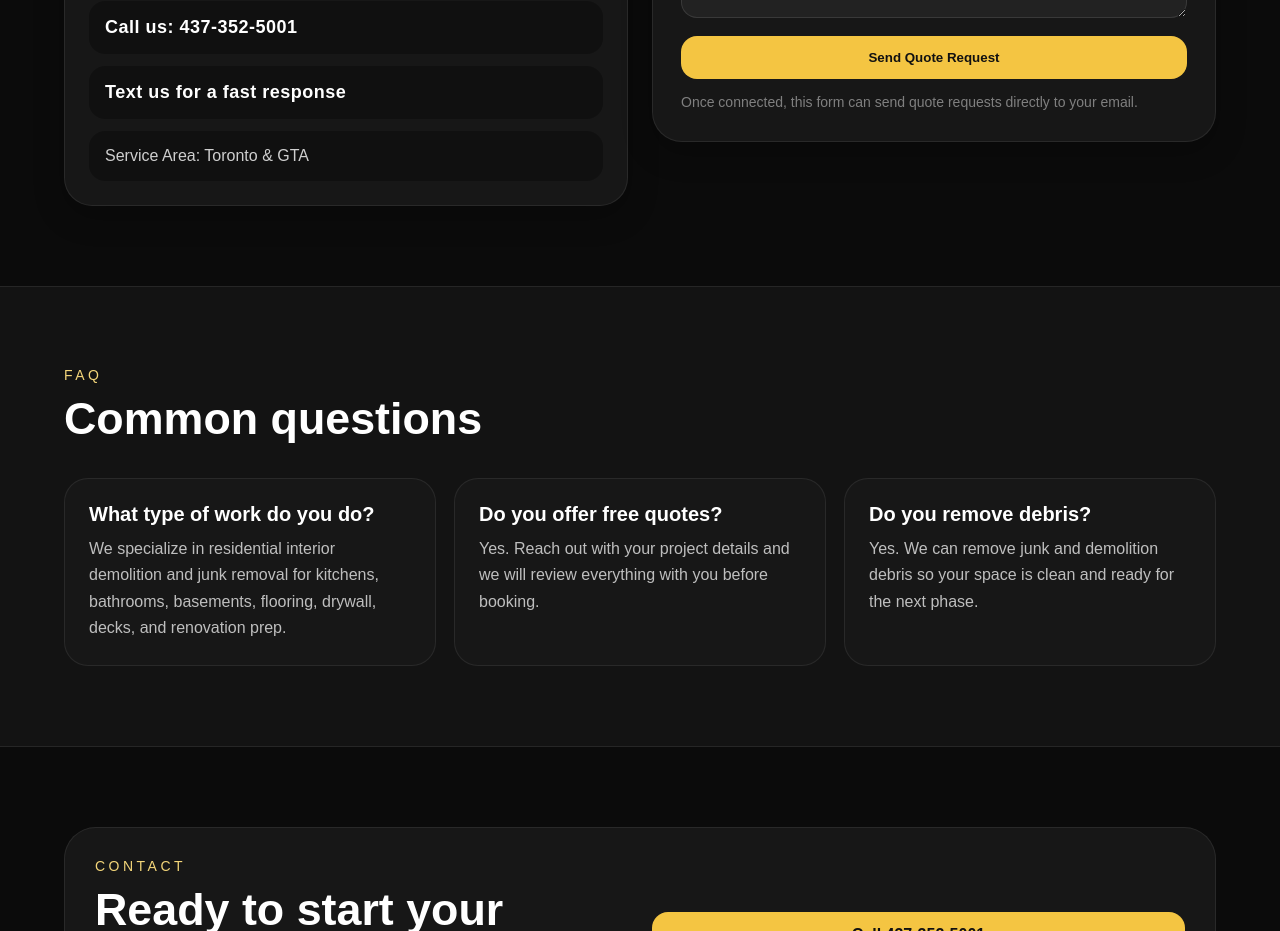
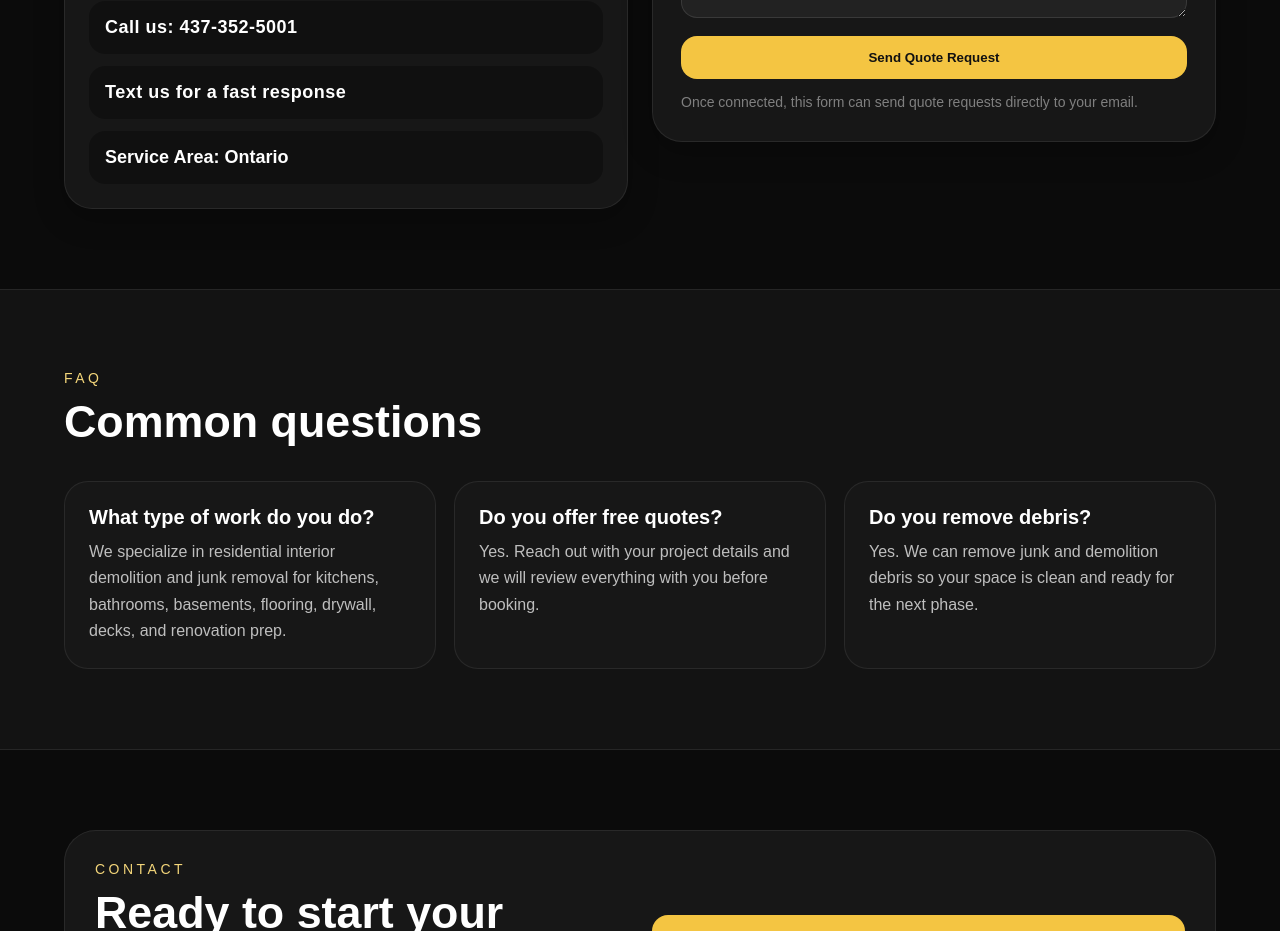
Before and after one commit to gabrieladesigner9-ux/bourdierd-demolition-site, a React (Vite) app: page / in a window 1280 px wide. Shown: the part 3720-4651 px from the top of the page. Built offline with nearby package versions, Linux system fonts and the light colour scheme.

Commit message:
update website

```diff
--- a/src/App.jsx
+++ b/src/App.jsx
@@ -701,10 +701,12 @@ export default function App() {
     background: "rgba(0,0,0,0.3)",
     padding: "16px",
     borderRadius: "16px",
-                      color: "rgba(255,255,255,0.8)",
+    color: "white",
+    fontWeight: 700,
+    fontSize: "18px",
   }}
 >
-                    Service Area: Toronto & GTA
+  Service Area: Ontario
 </div>
                 </div>
               </div>
@@ -725,9 +727,9 @@ export default function App() {
                 <option>Basement demolition</option>
                 <option>Deck removal</option>
                 <option>Floor demolition</option>
-                <option>Flooring removal</option>
                 <option>Drywall / wall removal</option>
                 <option>Junk removal</option>
+                <option>Other</option>
               </select>
               <textarea
                 rows="5"
```
Lines whose indentation alone changed are shown as unchanged.
